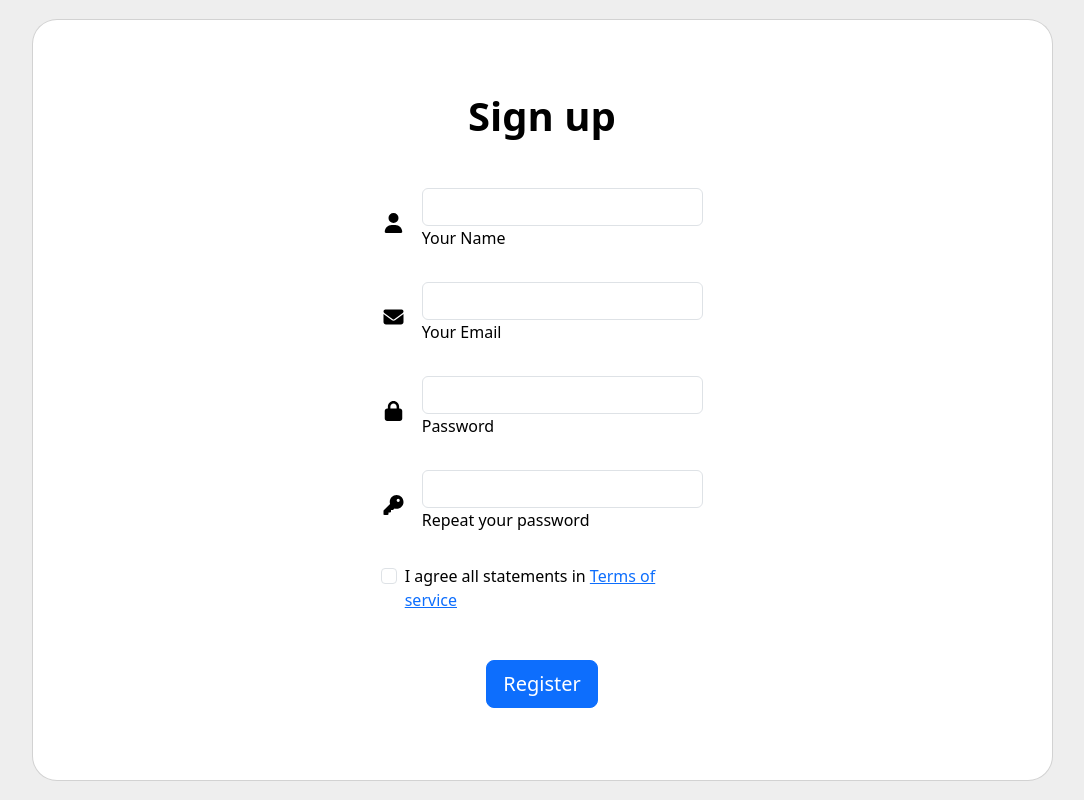
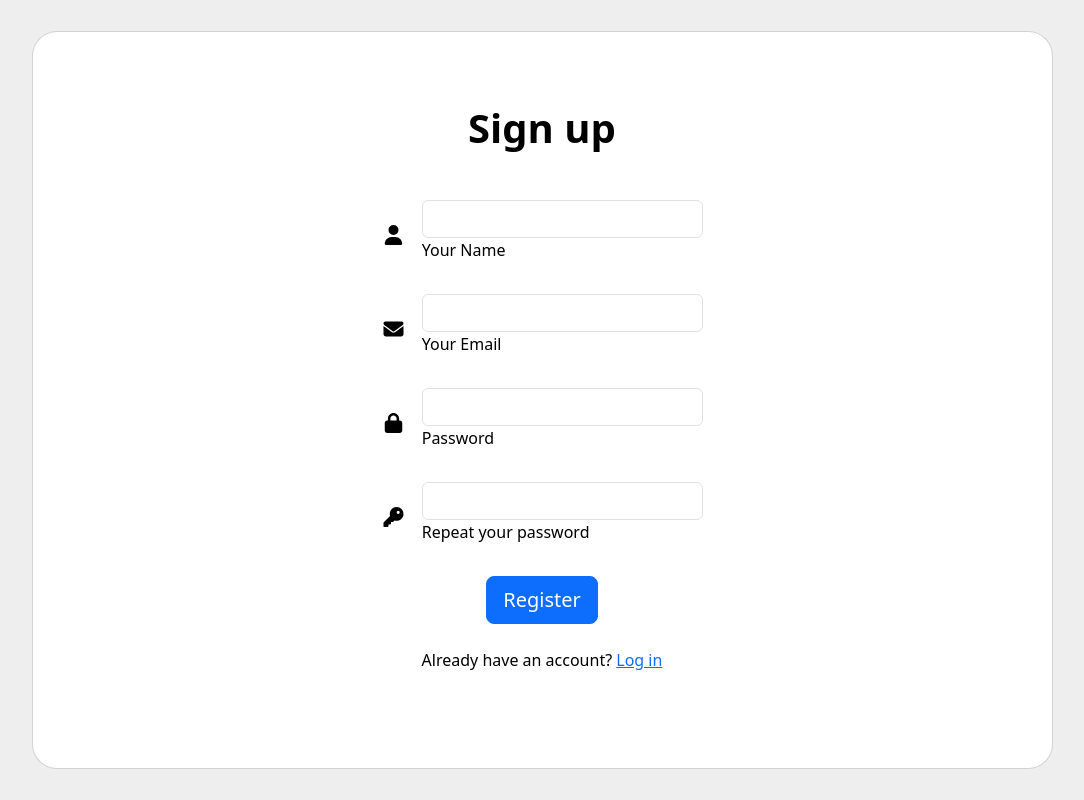
Before and after one commit to jaydgm/vlog, a React (Vite) app in the folder client/: page / in a window 1280 px wide. Shown: the whole page, without its empty margins (98-1182 px from the left). Built offline with nearby package versions, Linux system fonts and the light colour scheme.

Commit message:
Move handleSignin to Login.jsx and add Link to Login.jsx

```diff
--- a/client/src/components/Signup.jsx
+++ b/client/src/components/Signup.jsx
@@ -1,11 +1,11 @@
 import { useState } from 'react'
+import { Link } from 'react-router-dom'
 import 'bootstrap/dist/css/bootstrap.min.css';
 import { FontAwesomeIcon } from '@fortawesome/react-fontawesome';
 import { faUser, faEnvelope, faLock, faKey } from '@fortawesome/free-solid-svg-icons';
 
 function Signup() {
   const [name,setName] = useState('');
-  const [username,setUsername] = useState('')
   const [email,setEmail] = useState('');
   const [password,setPassword] = useState('')
   const [repeatPassword,setRepeatPassword] = useState('');
@@ -36,25 +36,6 @@ function Signup() {
     } catch (error) {
       console.error('error:', error)
     }
-  }
-
-  const handleSignin = async () => {
-    try {
-    const res = await fetch('http://localhost:3000/signin', {
-      method: 'POST',
-      headers: {
-        'Content-Type': 'application/json'
-      },
-      body: JSON.stringify({
-        username,
-        password
-      }),
-    })
-  } catch (err) {
-    console.log('Error: ', error)
-  }
-
-    const data = await res.json();
   }
 
   const handleRepeatPasswordChange = (event) => {
@@ -114,18 +95,17 @@ function Signup() {
                         {passwordMatchError && (
                           <div className="text-danger">Passwords do not match!</div>
                         )}
-                        <div className="form-check d-flex justify-content-center mb-5">
-                          <input className="form-check-input me-2" type="checkbox" value="" id="form2Example3c" />
-                          <label className="form-check-label" htmlFor="form2Example3">
-                            I agree all statements in <a href="#!">Terms of service</a>
-                          </label>
-                        </div>
 
                         <div className="d-flex justify-content-center mx-4 mb-3 mb-lg-4">
                           <button
                             type="submit"
                             className="btn btn-primary btn-lg"
                             >Register</button>
+                        </div>
+                        <div className="d-flex justify-content-center mb-5">
+                          <label className="form-check-label" htmlFor="form2Example3">
+                            Already have an account? <Link to="/login">Log in</Link>
+                          </label>
                         </div>
                       </form>
                     </div>
```
